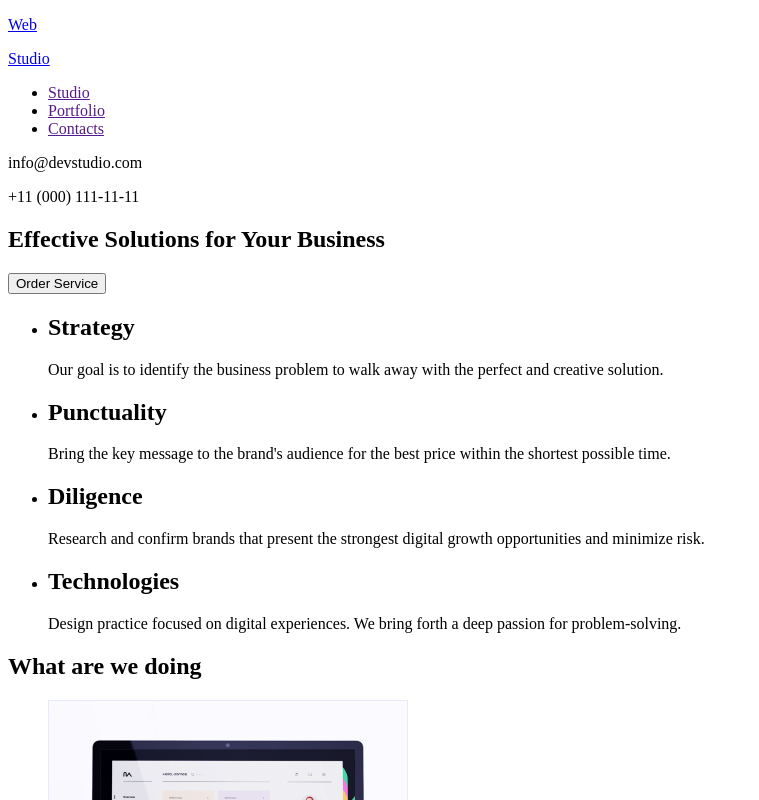
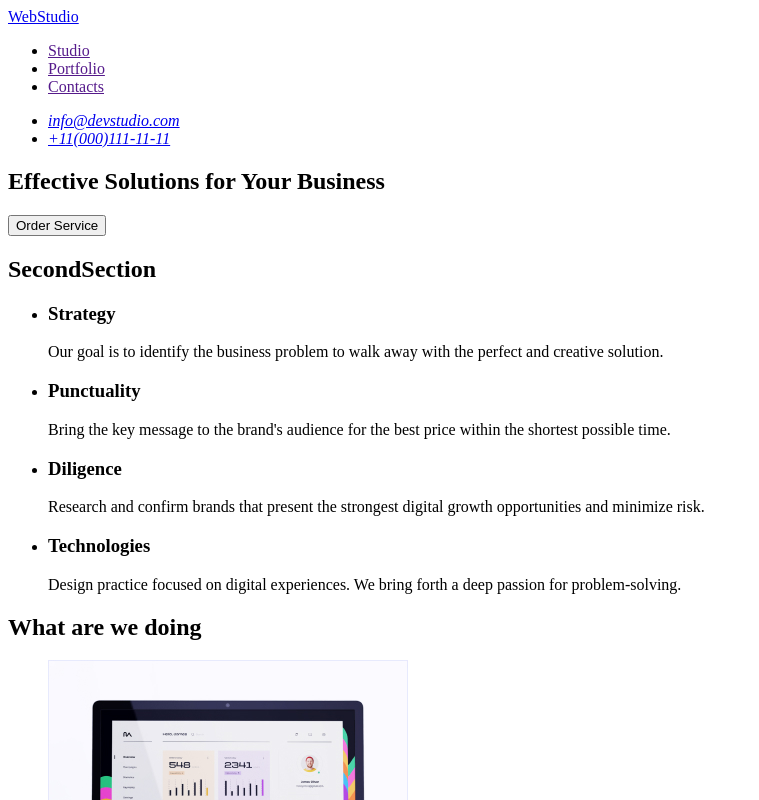
Before and after one commit to YaManyunya/goit-markup-hw-01, a plain HTML site: page index.html in a window 1280 px wide. Shown: the top 800 px of the page, without its empty margins (0-759 px from the left). Drawn offline with Linux system fonts and the light colour scheme.

Commit message:
Update index.html

```diff
--- a/index.html
+++ b/index.html
@@ -9,18 +9,19 @@
   <body>
     <header>
       <nav>
-        <a href="/">
-          <p>Web</p>
-          <p>Studio</p>
-        </a>
+        <a href="./index.html"> WebStudio </a>
         <ul>
           <li><a href="">Studio</a></li>
           <li><a href="">Portfolio</a></li>
           <li><a href="">Contacts</a></li>
         </ul>
       </nav>
-      <p>info@devstudio.com</p>
-      <p>+11 (000) 111-11-11</p>
+      <address>
+        <ul>
+          <li><a href="mailto:info@devstudio.com">info@devstudio.com</a></li>
+          <li><a href="tel:+110001111111">+11(000)111-11-11</a></li>
+        </ul>
+      </address>
     </header>
     <main>
       <section>
@@ -28,30 +29,31 @@
         <button type="button">Order Service</button>
       </section>
       <section>
+        <h2>SecondSection</h2>
         <ul>
           <li>
-            <h2>Strategy</h2>
+            <h3>Strategy</h3>
             <p>
               Our goal is to identify the business problem to walk away with the
               perfect and creative solution.
             </p>
           </li>
           <li>
-            <h2>Punctuality</h2>
+            <h3>Punctuality</h3>
             <p>
               Bring the key message to the brand's audience for the best price
               within the shortest possible time.
             </p>
           </li>
           <li>
-            <h2>Diligence</h2>
+            <h3>Diligence</h3>
             <p>
               Research and confirm brands that present the strongest digital
               growth opportunities and minimize risk.
             </p>
           </li>
           <li>
-            <h2>Technologies</h2>
+            <h3>Technologies</h3>
             <p>
               Design practice focused on digital experiences. We bring forth a
               deep passion for problem-solving.
@@ -101,10 +103,7 @@
     </main>
     <!--Dno-->
     <footer>
-      <a href="/">
-        <p>Web</p>
-        <p>Studio</p>
-      </a>
+      <a href="./index.html"> WebStudio </a>
       <p>
         Increase the flow of customers and sales for your business with digital
         marketing & growth solutions.
```
